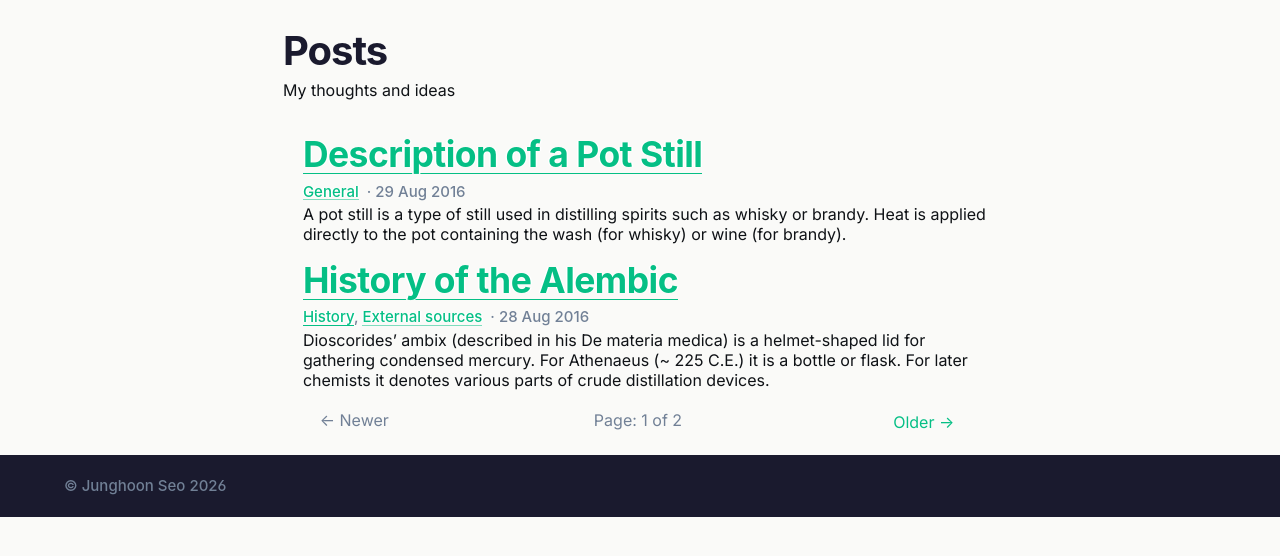
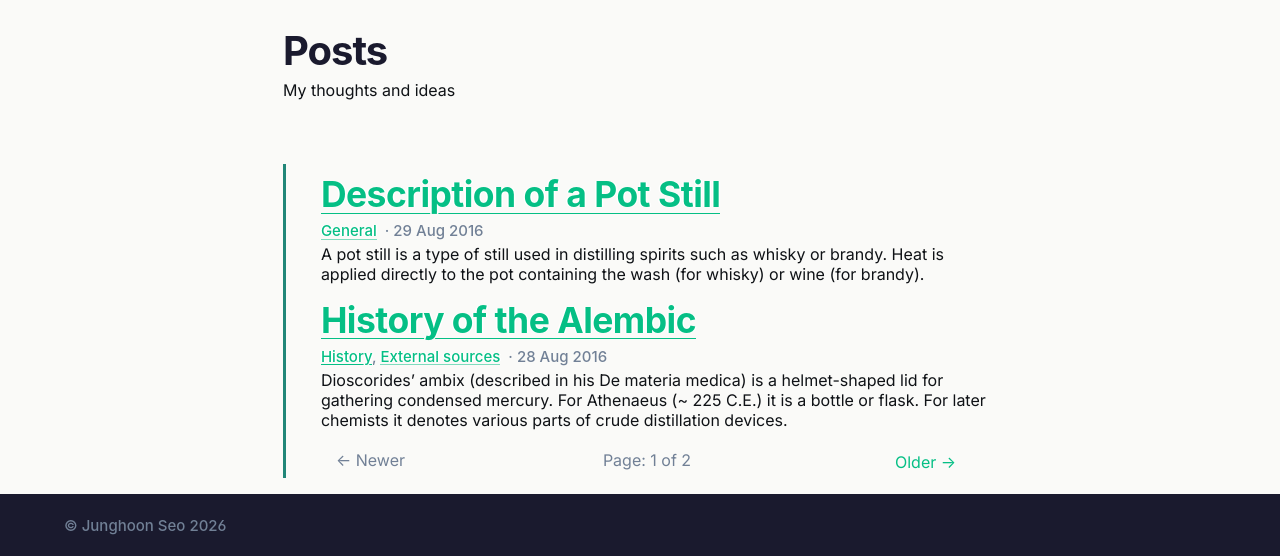
Before and after one commit to mikigom/mikigom.github.io, a Jekyll site: the page built from blog/index.html, in a window 1280 px wide. Shown: the part 381-937 px from the top of the page. Built offline with Jekyll 4.4.1, drawn with Linux system fonts in a browser that asks for light colours; the list of posts is cut into pages by our own code; before the commit the page ends 900 px from its top, so only the background shows below that.

Commit message:
style(section): borderless section + left accent bar + twocol

```diff
--- a/assets/styles.scss
+++ b/assets/styles.scss
@@ -563,3 +563,60 @@
     text-decoration: underline;
   }
 }
+
+.section {
+  margin-top: 56px;
+  padding-left: 18px;
+  position: relative;
+
+  &::before {
+    content: "";
+    position: absolute;
+    left: 0;
+    top: 8px;
+    width: 3px;
+    height: calc(100% - 8px);
+    background: var(--accent);
+    opacity: 0.9;
+  }
+
+  &__head {
+    display: flex;
+    justify-content: space-between;
+    align-items: baseline;
+    margin-bottom: 20px;
+    gap: 16px;
+  }
+
+  &__head h2 {
+    font-family: 'Fraunces', Georgia, serif;
+    font-size: 28px;
+    font-weight: 500;
+    margin: 0;
+    letter-spacing: -0.01em;
+  }
+
+  &__num {
+    font-size: 11px;
+    letter-spacing: 0.16em;
+    text-transform: uppercase;
+    color: var(--muted);
+    font-weight: 600;
+    white-space: nowrap;
+
+    a {
+      color: var(--muted);
+      margin-left: 4px;
+    }
+  }
+}
+
+.twocol {
+  display: grid;
+  grid-template-columns: 1fr 1fr;
+  gap: 48px;
+
+  .section {
+    margin-top: 0;
+  }
+}
```
